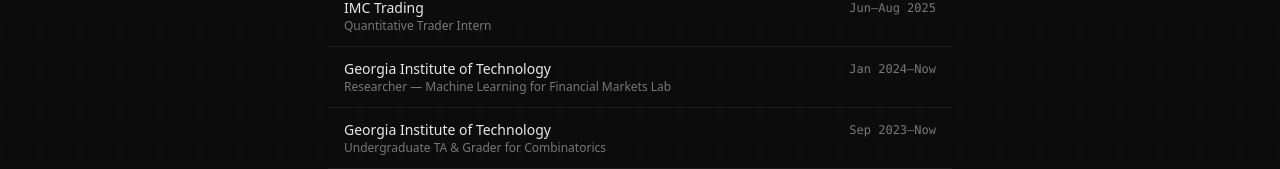
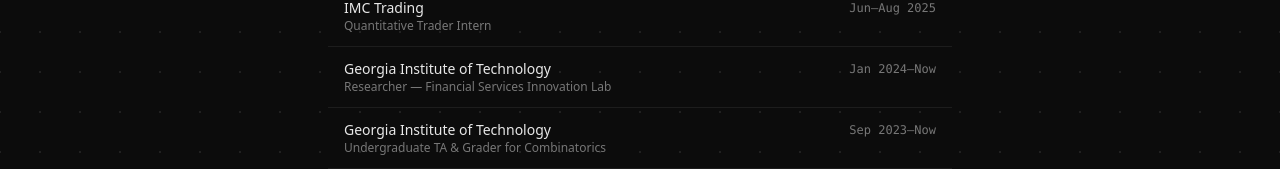
Before and after one commit to ojas480/portfolio, a Next.js app: page / in a window 1280 px wide. Shown: the part 408-577 px from the top of the page. Built offline with nearby package versions, Linux system fonts and the light colour scheme; no server answers.

Commit message:
rename Machine Learning for Financial Markets to Financial Services Innovation Lab

```diff
--- a/app/page.tsx
+++ b/app/page.tsx
@@ -225,7 +225,7 @@ const experiences = [
       "Summer 2025 quantitative trading internship at one of the world's leading market makers.",
   },
   {
-    role: "Researcher — Machine Learning for Financial Markets Lab",
+    role: "Researcher — Financial Services Innovation Lab",
     company: "Georgia Institute of Technology",
     date: "Jan 2024–Now",
     description:
@@ -287,7 +287,7 @@ const projects = [
 type ResearchItem = { title: string; venue?: string; date: string; description: string; link: string; };
 const research: ResearchItem[] = [
   {
-    title: "Machine Learning for Financial Markets",
+    title: "Financial Services Innovation Lab",
     date: "2024–Now",
     description:
       "Currently doing research on AI reproducibility",
```
